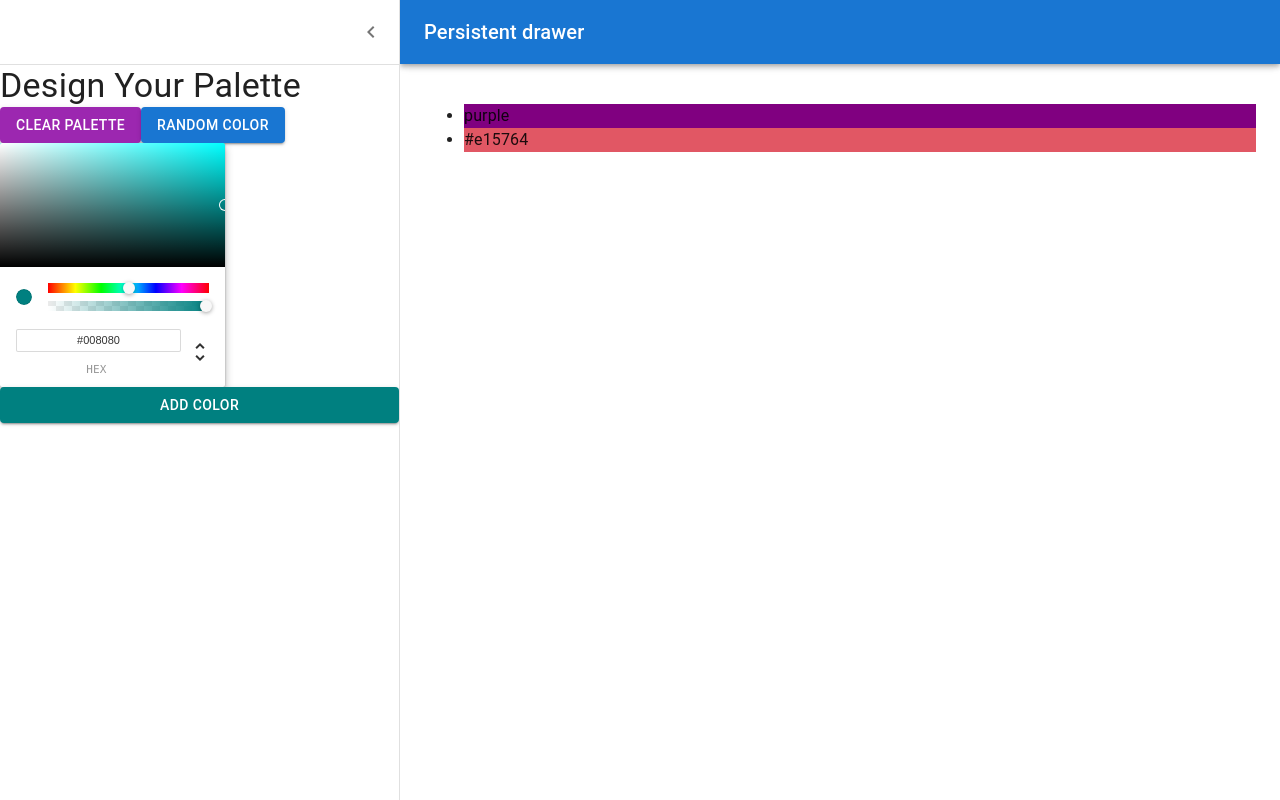
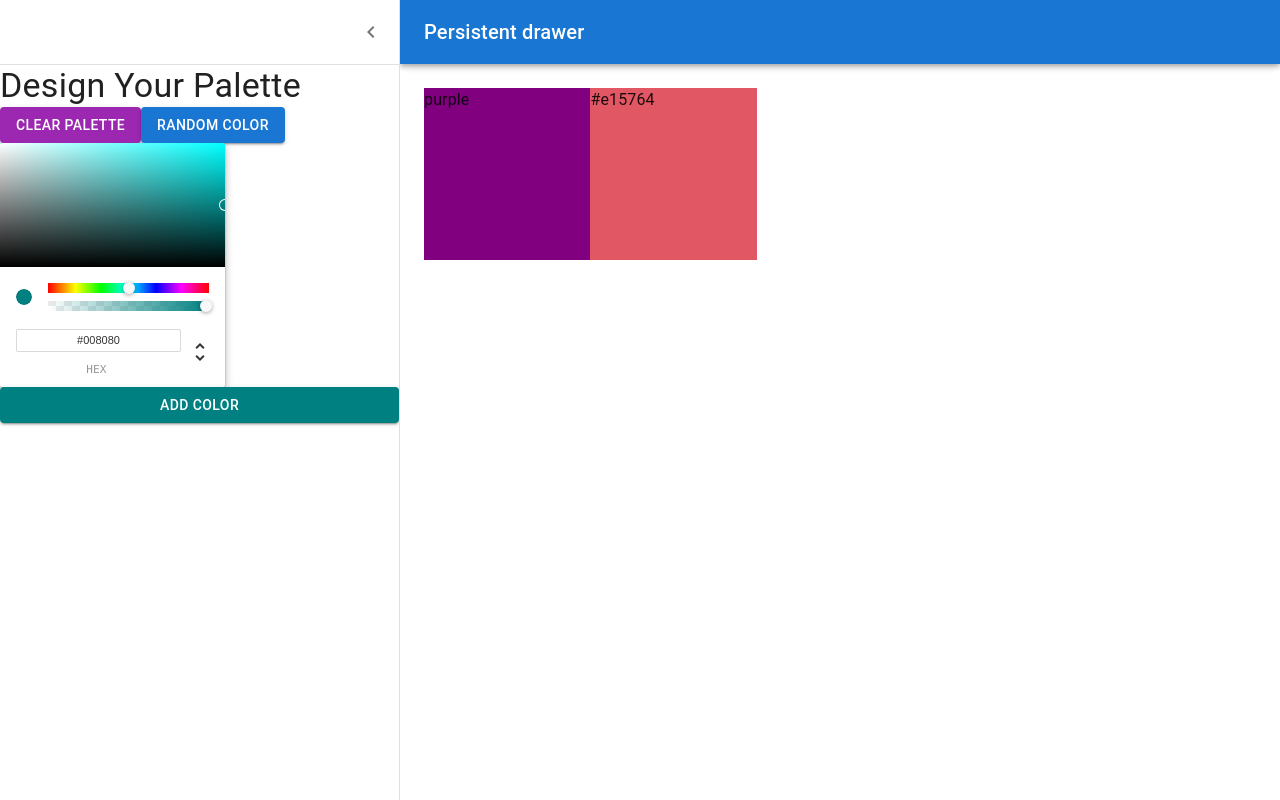
Before and after one commit to elciosato/react-colors-palette, a React (Create React App) app: page /palette/new in a window 1280 px wide. Built offline with nearby package versions, Linux system fonts and the light colour scheme.

Commit message:
Add DraggableColorBox

```diff
--- /dev/null
+++ b/src/DraggableColorBox.js
@@ -0,0 +1,24 @@
+import { withStyles } from "@material-ui/styles";
+
+const styles = {
+  root: {
+    width: "20%",
+    height: "25%",
+    margin: "0 auto",
+    display: "inline-block",
+    position: "relative",
+    cursor: "pointer",
+    marginBottom: "-3.5px",
+  },
+};
+
+function DraggableColorBox(props) {
+  const { classes, color } = props;
+  return (
+    <div className={classes.root} style={{ backgroundColor: color }}>
+      {color}
+    </div>
+  );
+}
+
+export default withStyles(styles)(DraggableColorBox);
--- a/src/NewPaletteForm.js
+++ b/src/NewPaletteForm.js
@@ -12,12 +12,14 @@
 import ChevronLeftIcon from "@mui/icons-material/ChevronLeft";
 import { ChromePicker } from "react-color";
 import { Button } from "@mui/material";
+import DraggableColorBox from "./DraggableColorBox";
 
 const drawerWidth = 400;
 
 const Main = styled("main", { shouldForwardProp: (prop) => prop !== "open" })(
   ({ theme, open }) => ({
     flexGrow: 1,
+    height: "calc(100vh - 64px)",
     padding: theme.spacing(3),
     transition: theme.transitions.create("margin", {
       easing: theme.transitions.easing.sharp,
@@ -143,13 +145,9 @@
       </Drawer>
       <Main open={open}>
         <DrawerHeader />
-        <ul>
-          {colors.map((color, index) => (
-            <li key={index} style={{ backgroundColor: color }}>
-              {color}
-            </li>
-          ))}
-        </ul>
+        {colors.map((color, index) => (
+          <DraggableColorBox key={index} color={color} />
+        ))}
       </Main>
     </Box>
   );
```
